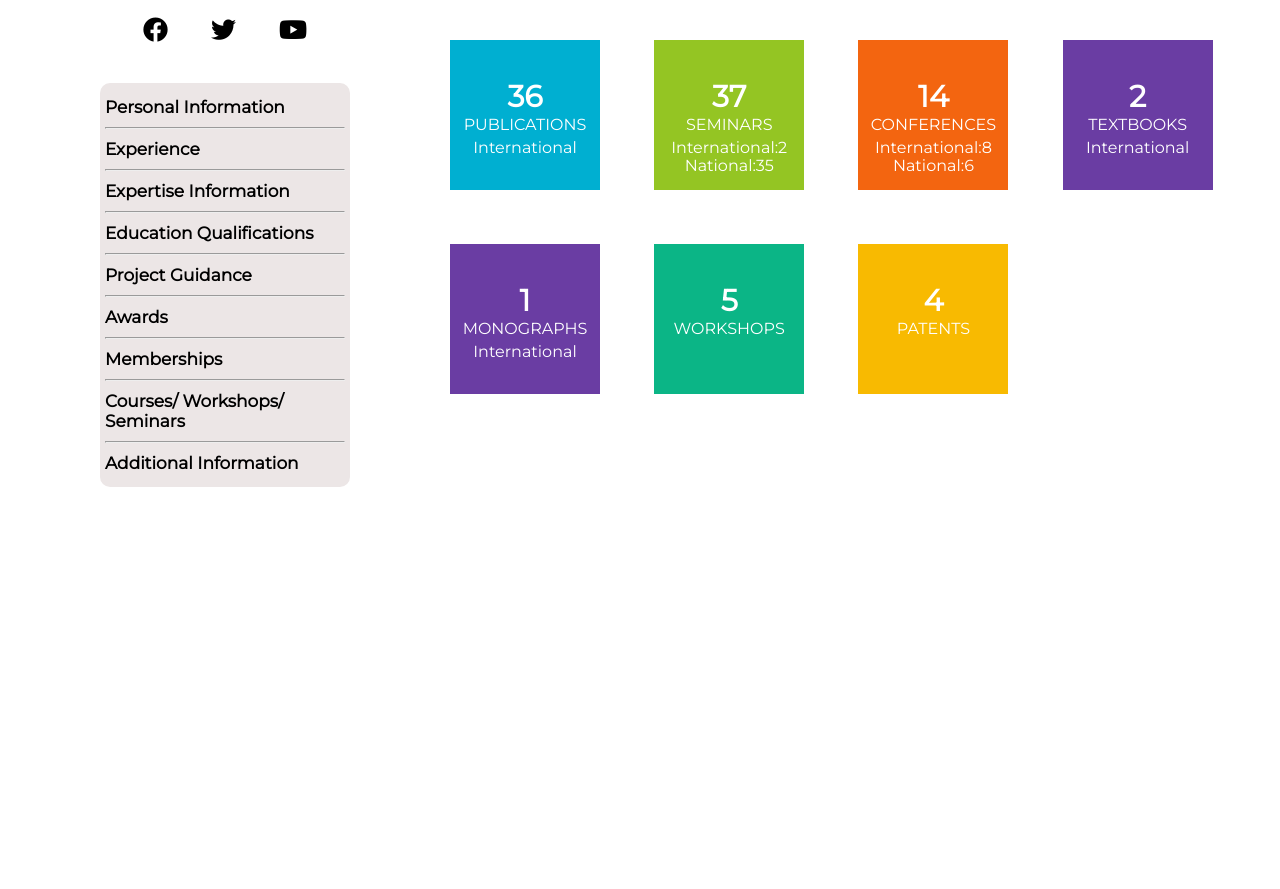
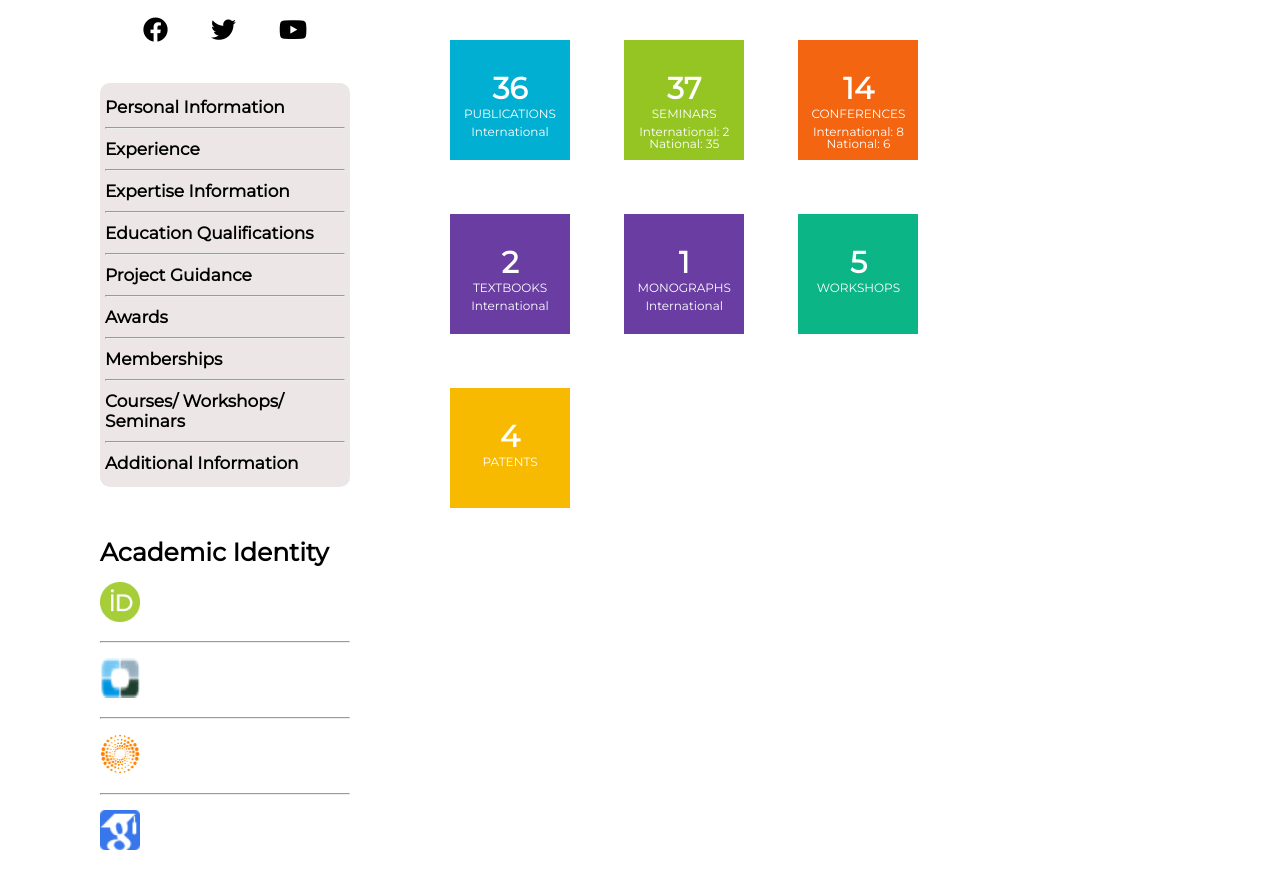
Before and after one commit to imrahulkanna/KP-sir-Portfolio-website, a plain HTML site: page index.html in a window 1280 px wide. Shown: the part 309-1198 px from the top of the page. Before the commit the page ends 836 px from the top, so only its background shows below. Drawn offline with Linux system fonts and the light colour scheme.

Commit message:
added academic identity logos

```diff
--- a/assets/styles/style.css
+++ b/assets/styles/style.css
@@ -22,7 +22,7 @@ body {
     justify-content: center;
 }
 
-.sidebar img {
+.sidebar .profile-img>img {
     padding: 4px;
     border: 6px solid rgb(177, 177, 177);
     /* border-radius: 20%; */
@@ -80,29 +80,51 @@ body {
     font-weight: bold;
 }
 
+.academic-ids {
+    margin-top: 50px;
+}
+
+.accounts {
+    margin: 15px 0px;
+}
+
+.block-title {
+
+    font-size: 25px;
+    font-weight: bold;
+}
+
+.scholar-logo>img {
+    height: 40px;
+    width: 40px;
+}
+
+
+
 .main-content {
     margin-left: 300px;
+    margin-right: 200px;
     font-family: 'Fira Sans', sans-serif;
 }
 
-.main-content .details>.name {
+.main-content .contact-details>.name {
     font-size: 40px;
     font-weight: bold;
     font-family: Georgia, 'Times New Roman', Times, serif;
     margin-bottom: 15px;
 }
 
-.main-content .details>.designation {
+.main-content .contact-details>.designation {
     font-size: 18px;
     font-weight: bold;
     margin-bottom: 2px;
 }
 
-.details>.telephone-num {
+.contact-details>.telephone-num {
     margin: 18px 0px;
 }
 
-.details>.biosketch {
+.contact-details>.biosketch {
     color: red;
     font-size: 20px;
     font-weight: bold;
@@ -111,8 +133,8 @@ body {
 .box-details>.box {
     display: inline-flex;
     position: relative;
-    height: 150px;
-    width: 150px;
+    height: 120px;
+    width: 120px;
     margin-left: 50px;
     margin-top: 50px;
 }
@@ -149,6 +171,7 @@ body {
     color: white;
     position: absolute;
     left: 50%;
+    font-size: 12px;
     transform: translate(-50%, 0);
 }
 
@@ -159,13 +182,13 @@ body {
 }
 
 .box .title {
-    top: 50%;
+    top: 55%;
 }
 
 .box .subtitle {
-    top:65%;
+    top:70%;
 }
 
 .box .subtitle2 {
-    top: 77%;
+    top: 80%;
 }
--- a/index.html
+++ b/index.html
@@ -20,7 +20,7 @@
 
         <!-- profile image -->
         <div class="profile-img">
-            <img src="./assets/images/profile1.jpg" alt="profile image" height="256" width="195" class="profile-img">
+            <img src="./assets/images/profile1.jpg" alt="profile image" height="256" width="195" class="profile-pic">
         </div>
         <!-- social media links -->
         <div class="social-media">
@@ -48,12 +48,49 @@
             <hr>
             <a href="#" class="additional-info">Additional Information</a>
         </div>
+        <!-- Academic Identities -->
+        <div class="academic-ids">
+            <div class="block-title">Academic Identity</div>
+            <div class="scholar-accounts">
+                <div class="accounts">
+                    <div class="scholar-logo">
+                        <img src="./assets/images/AI1.png" alt="Ochid Logo">
+                    </div>
+                    <div class="scholar-site"></div>
+                    <div class="scholar-id"></div>
+                </div>
+                <hr>
+                <div class="accounts">
+                    <div class="scholar-logo">
+                        <img src="./assets/images/AI2.png" alt="Scopus Logo">
+                    </div>
+                    <div class="scholar-site"></div>
+                    <div class="scholar-id"></div>
+                </div>
+                <hr>
+                <div class="accounts">
+                    <div class="scholar-logo">
+                        <img src="./assets/images/AI3.png" alt="Researcher Logo">
+                    </div>
+                    <div class="scholar-site"></div>
+                    <div class="scholar-id"></div>
+                </div>
+                <hr>
+                <div class="accounts">
+                    <div class="scholar-logo">
+                        <img src="./assets/images/AI4.png" alt="Google Scholar Logo">
+                    </div>
+                    <div class="scholar-site"></div>
+                    <div class="scholar-id"></div>
+                </div>
+            </div>
+        </div>
     </div>
     <!-- ending of side bar -->
 
     <!-- main content -->
     <div class="main-content">
-        <div class="details">
+        <div class="contact-details">
             <div class="name">Dr. A V Krishna Prasad</div>
             <div class="designation">Associate Professor</div>
             <div class="branch">Computer Science and Engineering</div>
@@ -63,7 +100,7 @@
             <br>
             <i class="fas fa-download" style="color: red;"></i> <a href="./Hustlers.pdf" class="biosketch" download="CV.pdf">Bio Sketch</a>
         </div>
-
+        <!-- Details of the boxes -->
         <div class="box-details">
             <div class="box" id="box1">
                 <div class="count">36</div>
@@ -73,15 +110,15 @@
             <div class="box" id="box2">
                 <div class="count">37</div>
                 <div class="title">SEMINARS</div>
-                <div class="subtitle">International:2</div>
-                <div class="subtitle2">National:35</div>
+                <div class="subtitle">International:&nbsp;2</div>
+                <div class="subtitle2">National:&nbsp;35</div>
 
             </div>
             <div class="box" id="box3">
                 <div class="count">14</div>
                 <div class="title">CONFERENCES</div>
-                <div class="subtitle">International:8</div>
-                <div class="subtitle2">National:6</div>
+                <div class="subtitle">International:&nbsp;8</div>
+                <div class="subtitle2">National:&nbsp;6</div>
             </div>
             <div class="box" id="box4">
                 <div class="count">2</div>
```
Also changed, not shown: assets/images/AI1.png (added), assets/images/AI2.png (added), assets/images/AI3.png (added), assets/images/AI4.png (added).
